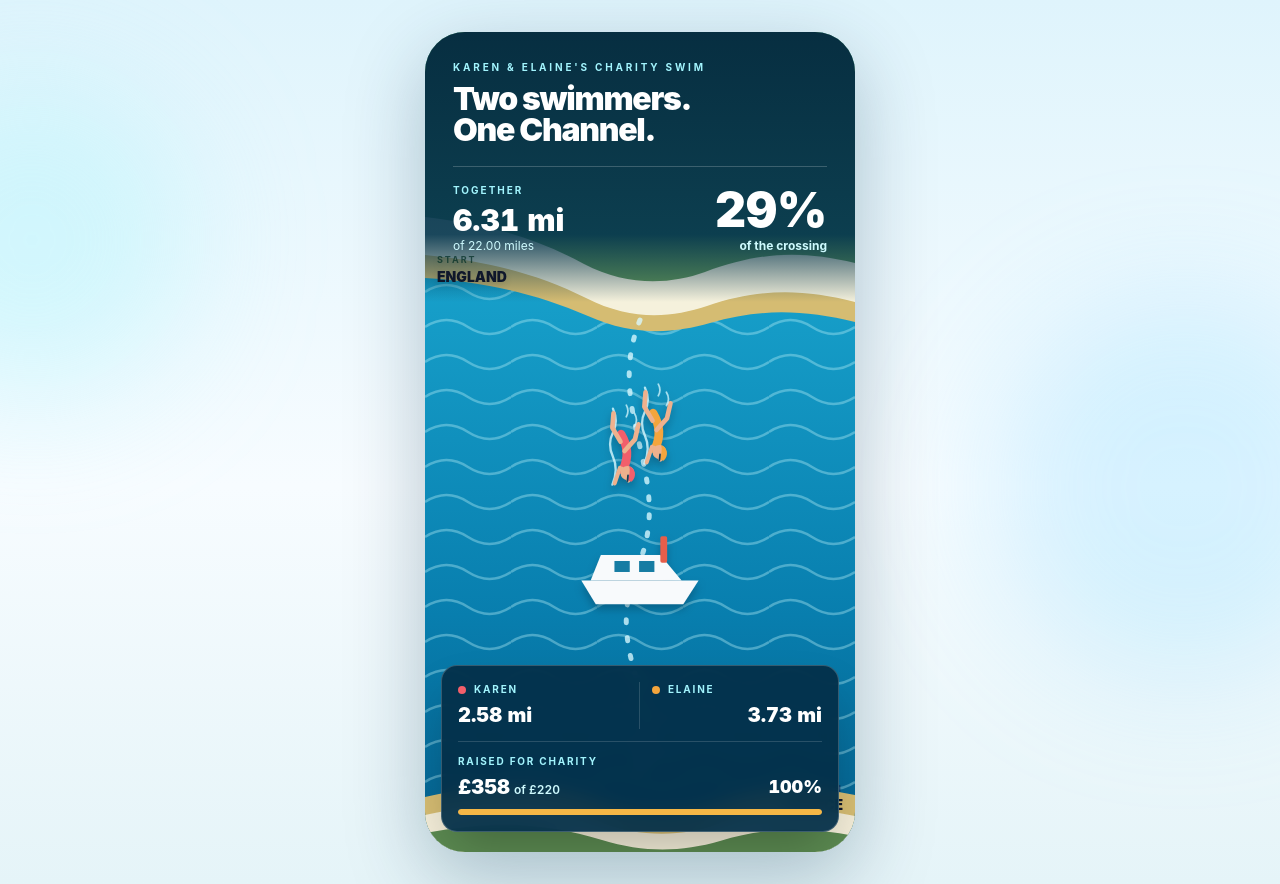
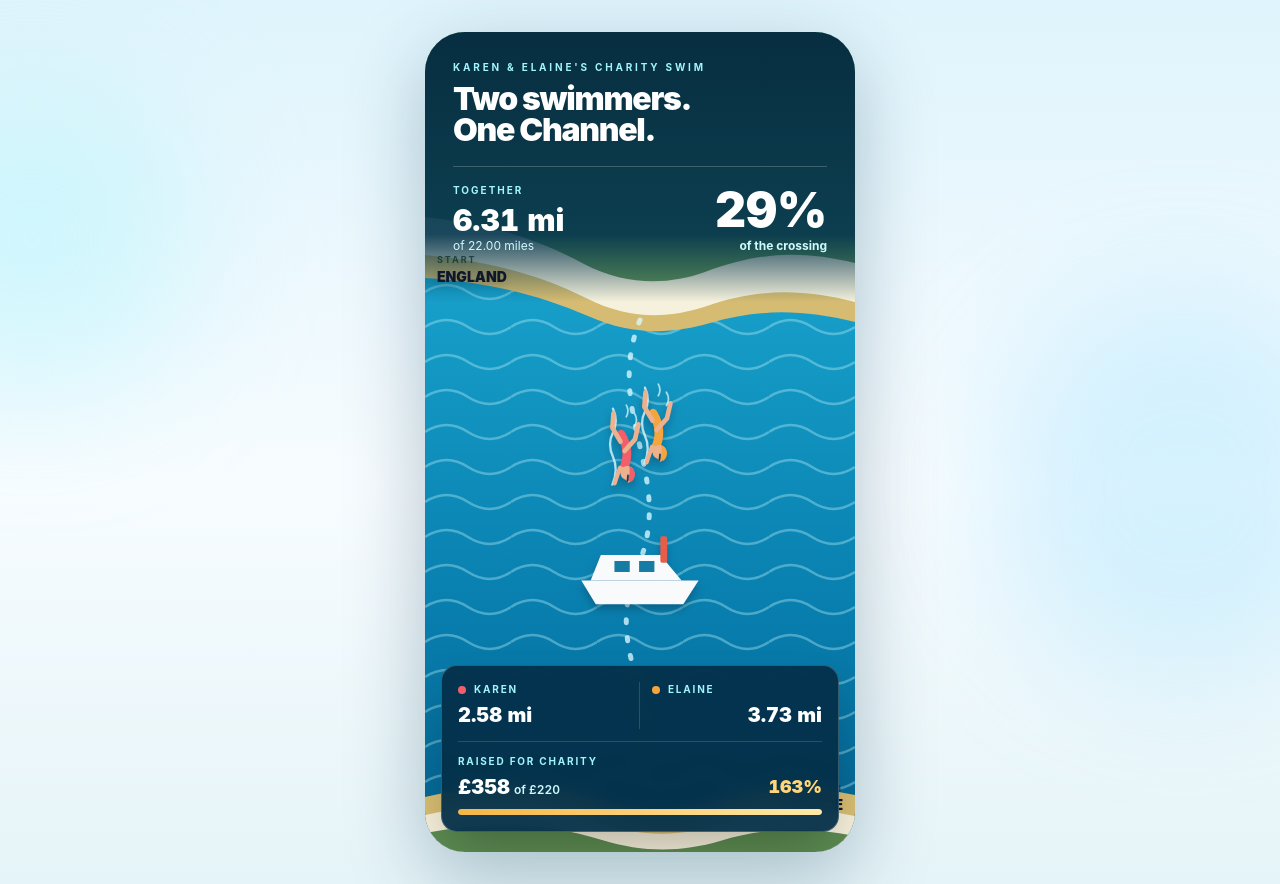
Before and after one commit to JamieMBright/charity-swim, a Next.js app: page / in a window 1280 px wide. Built offline with nearby package versions, Linux system fonts and the light colour scheme; no server answers.

Commit message:
Let fundraising total exceed 100% of target

```diff
--- a/components/channel-map.tsx
+++ b/components/channel-map.tsx
@@ -1,4 +1,4 @@
-import { formatCurrency, formatMiles, getProgressPercent } from "@/lib/progress";
+import { formatCurrency, formatMiles, getUncappedProgressPercent } from "@/lib/progress";
 
 type SwimmerProgress = {
   name: string;
@@ -64,7 +64,9 @@ export function ChannelMap({
   targetMoney,
 }: ChannelMapProps) {
   const safeProgress = Math.min(100, Math.max(0, progressPercent));
-  const moneyPercent = getProgressPercent(totalRaised ?? 0, targetMoney);
+  const moneyPercent = getUncappedProgressPercent(totalRaised ?? 0, targetMoney);
+  const moneyBarWidth = Math.min(100, moneyPercent);
+  const moneyOverTarget = moneyPercent > 100;
   const swimmerTop = `${34 + safeProgress * 0.28}%`;
 
   return (
@@ -192,10 +194,19 @@ export function ChannelMap({
                 <span className="ml-1 text-xs font-semibold text-cyan-100">of £{formatCurrency(targetMoney)}</span>
               </p>
             </div>
-            <p className="text-lg font-black tabular-nums">{moneyPercent.toFixed(0)}%</p>
+            <p
+              className={`text-lg font-black tabular-nums ${moneyOverTarget ? "text-[#ffd77a]" : ""}`}
+            >
+              {moneyPercent.toFixed(0)}%
+            </p>
           </div>
           <div className="mt-2 h-1.5 overflow-hidden rounded-full bg-white/15">
-            <div className="h-full rounded-full bg-[#f5b746]" style={{ width: `${moneyPercent}%` }} />
+            <div
+              className={`h-full rounded-full ${
+                moneyOverTarget ? "bg-[linear-gradient(90deg,#f5b746_0%,#ffe9a8_100%)]" : "bg-[#f5b746]"
+              }`}
+              style={{ width: `${moneyBarWidth}%` }}
+            />
           </div>
         </div>
       </div>
--- a/components/money-raised-card.tsx
+++ b/components/money-raised-card.tsx
@@ -2,7 +2,7 @@
 
 import { useEffect, useState } from "react";
 
-import { formatCurrency, getProgressPercent } from "@/lib/progress";
+import { formatCurrency, getUncappedProgressPercent } from "@/lib/progress";
 
 import { ProgressBar } from "./progress-bar";
 
@@ -47,7 +47,7 @@ export function MoneyRaisedCard({ targetMoney }: MoneyRaisedCardProps) {
     };
   }, []);
 
-  const progressValue = getProgressPercent(moneyRaised ?? 0, targetMoney);
+  const progressValue = getUncappedProgressPercent(moneyRaised ?? 0, targetMoney);
 
   return (
     <div className="rounded-[2rem] bg-white p-6 shadow-[0_24px_80px_rgba(34,91,124,0.14)]">
@@ -62,6 +62,9 @@ export function MoneyRaisedCard({ targetMoney }: MoneyRaisedCardProps) {
       <div className="mt-4">
         <ProgressBar value={progressValue} />
       </div>
+      <p className="mt-2 text-sm font-semibold tabular-nums text-slate-600">
+        {progressValue.toFixed(0)}% of target
+      </p>
       <p className="mt-4 text-sm text-slate-500">
         {stale && moneyRaised !== null
           ? "Showing the last cached amount while the JustGiving total refreshes."
--- a/components/progress-bar.tsx
+++ b/components/progress-bar.tsx
@@ -3,13 +3,19 @@ type ProgressBarProps = {
 };
 
 export function ProgressBar({ value }: ProgressBarProps) {
-  const safeValue = Math.min(100, Math.max(0, value));
+  const percent = Number.isFinite(value) ? Math.max(0, value) : 0;
+  const fillWidth = Math.min(100, percent);
+  const isOverTarget = percent > 100;
 
   return (
     <div className="h-3 w-full overflow-hidden rounded-full bg-sky-100">
       <div
-        className="h-full rounded-full bg-[linear-gradient(90deg,#3aa4dd_0%,#0d6fb8_100%)] transition-[width]"
-        style={{ width: `${safeValue}%` }}
+        className={`h-full rounded-full transition-[width] ${
+          isOverTarget
+            ? "bg-[linear-gradient(90deg,#0d6fb8_0%,#f5b746_100%)]"
+            : "bg-[linear-gradient(90deg,#3aa4dd_0%,#0d6fb8_100%)]"
+        }`}
+        style={{ width: `${fillWidth}%` }}
       />
     </div>
   );
--- a/lib/progress.ts
+++ b/lib/progress.ts
@@ -20,11 +20,21 @@ export function convertToMiles(
 }
 
 export function getProgressPercent(current: number, target: number) {
+  return Math.min(100, getUncappedProgressPercent(current, target));
+}
+
+export function getUncappedProgressPercent(current: number, target: number) {
   if (!Number.isFinite(target) || target <= 0) {
     return 0;
   }
 
-  return Math.min(100, Math.max(0, (current / target) * 100));
+  const percent = (current / target) * 100;
+
+  if (!Number.isFinite(percent)) {
+    return 0;
+  }
+
+  return Math.max(0, percent);
 }
 
 export function formatMiles(value: number) {
```
